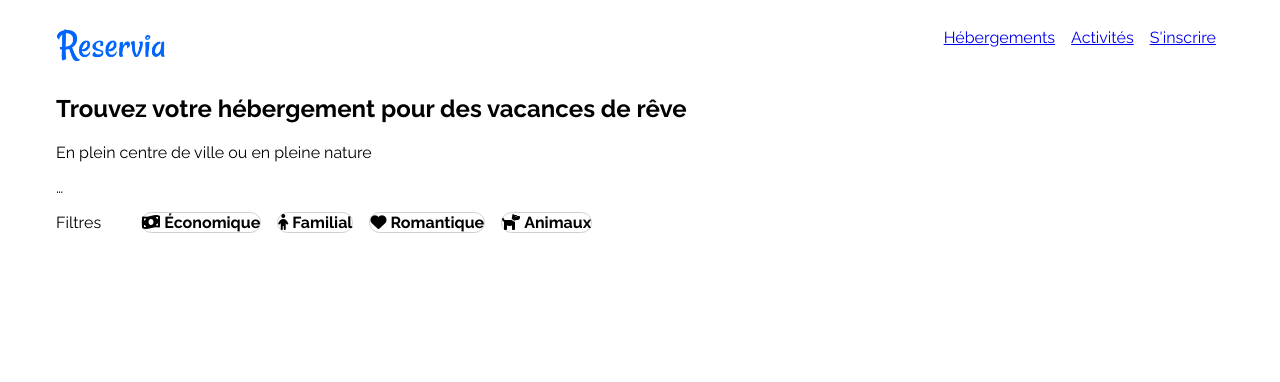
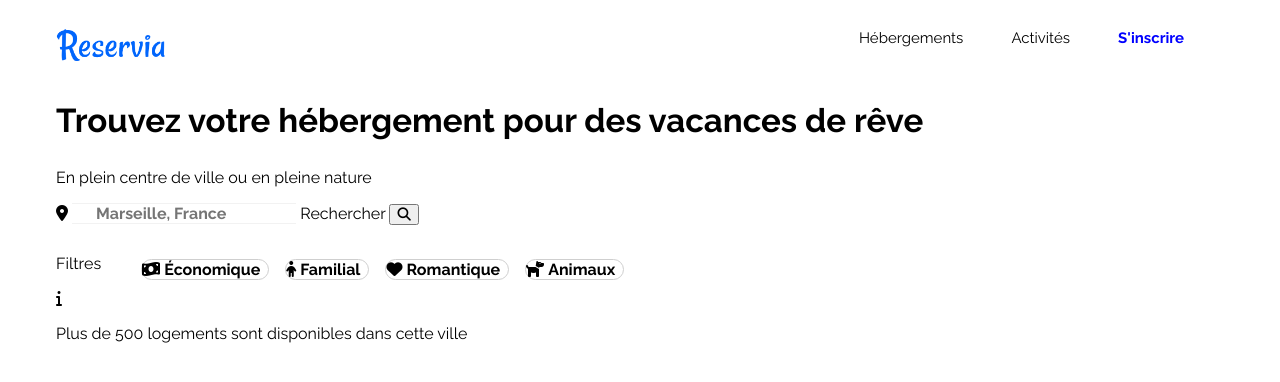
Before and after one commit to GaylordLecaplain/gaylordlecaplain_2_22122020, a plain HTML site: page index.html in a window 1280 px wide. Drawn offline with Linux system fonts and the light colour scheme.

Commit message:
barrederecherche

```diff
--- a/css/style.css
+++ b/css/style.css
@@ -46,6 +46,7 @@ nav ul li a {
 .filters {
     display: flex;
     align-items: center;
+    margin-top: 13px;
 }
 
 .filters-list {
@@ -56,6 +57,51 @@ nav ul li a {
 
 .filter {
     margin: 0 0.5rem;
+    padding-right: 0.5rem;
     border: 1px solid #cfcfcf;
     border-radius: 1.5rem;
+    cursor: pointer;
+    margin-top: 13px;
 }
+
+nav ul li a{
+
+    padding-top: 1.5rem;
+    margin: 0.5rem;
+    color: black;
+    text-decoration: none;
+    border-top: 2px solid white;
+    font-size: 15px;
+    margin-right: 40px ;
+
+}
+
+nav ul li:last-child
+a {
+    color: blue;
+    font-weight: bold ;
+}
+.searchFormSearchinput {
+    border-right: none;
+    border-left: none;
+    border-top: #F2F2F2 1px solid;
+    border-bottom: #F2F2F2 1px solid;
+    padding: 0 1.5rem;
+    box-sizing: border-box;
+    width: 14rem;
+    font-size: 1rem;
+    font-weight: bold;
+    font-family: "Raleway", "Sans serif";
+
+}
+h1
+{
+    font-size: 33px;
+}
+p {
+    display: block;
+    margin-block-start: 1em;
+    margin-block-end: 1em;
+    margin-inline-start: 0px;
+    margin-inline-end: 0px;
+}
--- a/index.html
+++ b/index.html
@@ -39,10 +39,16 @@
         </section>
 
         <section class="search">
-            <form>
-                …
-            </form>
+            <span class="searchFormWrapicon">
+                <i class="fas fa-map-marker-alt searchFormWrapiconIcon" aria-hidden="true"></i>
+              </span>
+            <input class="searchFormSearchinput" type="search" placeholder="Marseille, France" size="1">
+            <span class="searchFormSubmitinputText">Rechercher</span>
+            <button class="searchFormSubmitinput">
+                <i class="searchFormSubmitinputIcon fas fa-search" aria-hidden="true"></i>
+            </button>
         </section>
+
 
         <section class="filters">
             <p class="title">Filtres</p>
@@ -68,5 +74,12 @@
                 </div>
             </div>
         </section>
-</body>
+
+        <section class="search">
+            <div class="searchIncon">
+                 <i class="fas fa-info"></i>
+                 <p class="searchResultText">Plus de 500 logements sont disponibles dans cette ville</p>
+             </div>
+        </section>
+    </body>
 </html>
```
Also changed, not shown: images/child-solid.svg (deleted), images/dog-solid.svg (deleted), images/heart-solid.svg (deleted), images/money-bill-wave-solid.svg (deleted).
